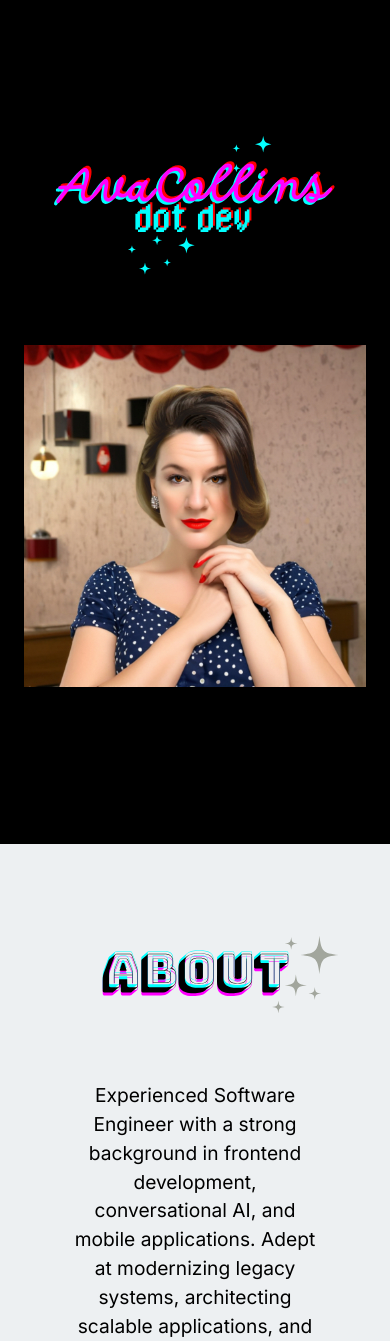
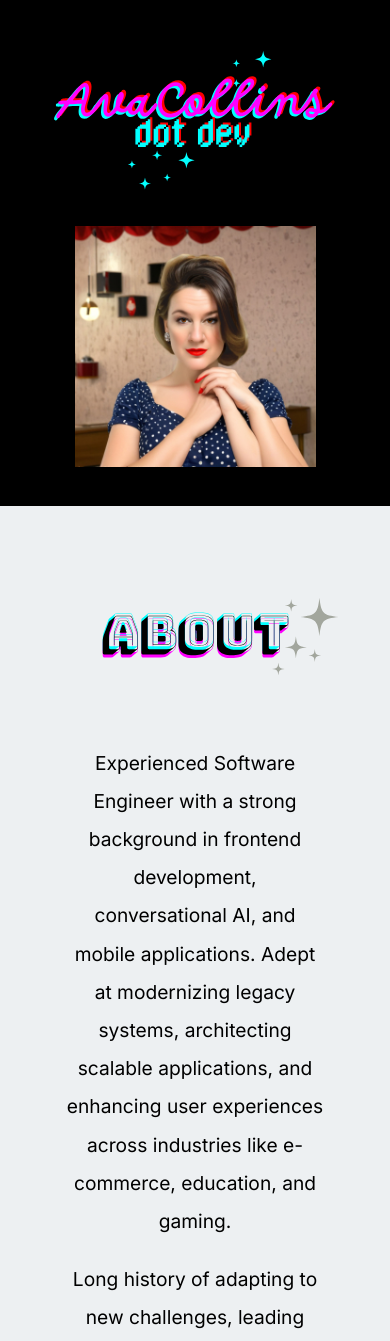
Before and after one commit to avacollins/avacollins.dev, a Next.js app: page / in a window 390 px wide. Shown: the top 1341 px of the page. Built offline with nearby package versions, Linux system fonts and the light colour scheme.

Commit message:
Revert "fix: responsive font size"
This reverts commit bedddf85e6ea085195a2c2ea1a8663ab4e6eda2e.

```diff
--- a/app/globals.css
+++ b/app/globals.css
@@ -34,7 +34,7 @@ body {
     "Helvetica Neue", Arial, "Noto Sans", sans-serif, "Apple Color Emoji",
     "Segoe UI Emoji", "Segoe UI Symbol", "Noto Color Emoji";
   font-size: 62.5%;
-  line-height: 1.5;
+  line-height: 1.99;
   background-color: #000;
   color: #0ff;
 }
@@ -52,7 +52,7 @@ h6 {
 }
 
 p {
-  font-size: 1.2rem;
+  font-size: 1.4rem;
 }
 
 h1 {
--- a/stories/modules/hero.css
+++ b/stories/modules/hero.css
@@ -13,7 +13,7 @@
 .intro {
     display: flex;
     flex-direction: column;
-    min-height: 100vh;
+    height: 100vh;
     background-color: black;
 }
 
@@ -29,7 +29,7 @@
     flex-direction: column;
     background-color: #edf0f2;
     padding-top: 0;
-    min-height: 1000px;
+    min-height: 725px;
 }
 
 .abouttitle {
@@ -52,7 +52,7 @@
     align-self: center;
     width: 75%;
     text-align: center;
-    padding-bottom: 2rem;
+    padding-bottom: 64px;
     margin-top: -1rem;
 }
 
@@ -79,7 +79,7 @@
     min-height: 150px;
 }
 
-@media screen and (max-width: 1200px) {
+@media screen and (max-width: 740px) {
     .main {
         flex-direction: column;
         min-height: fit-content;
```
